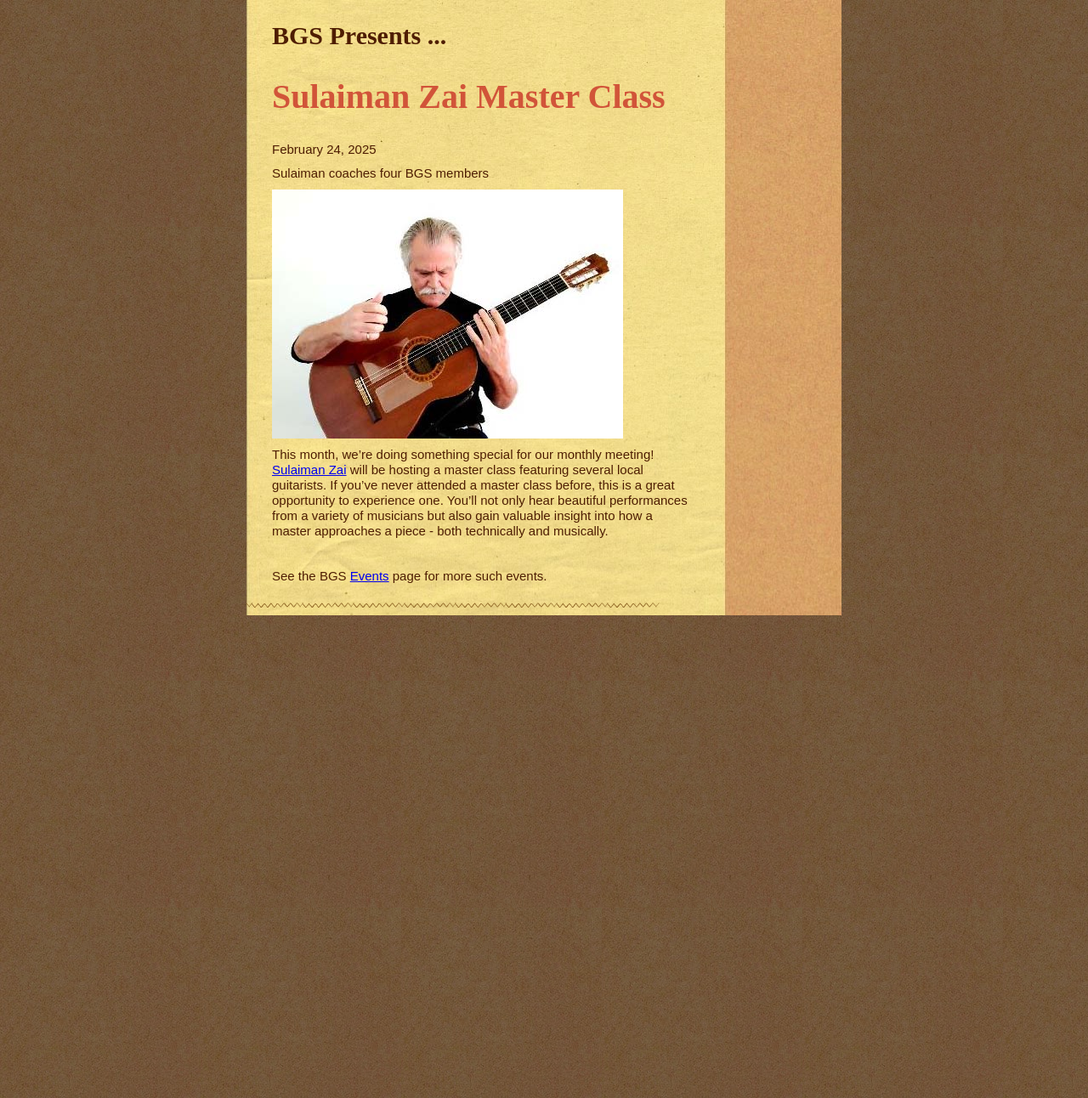
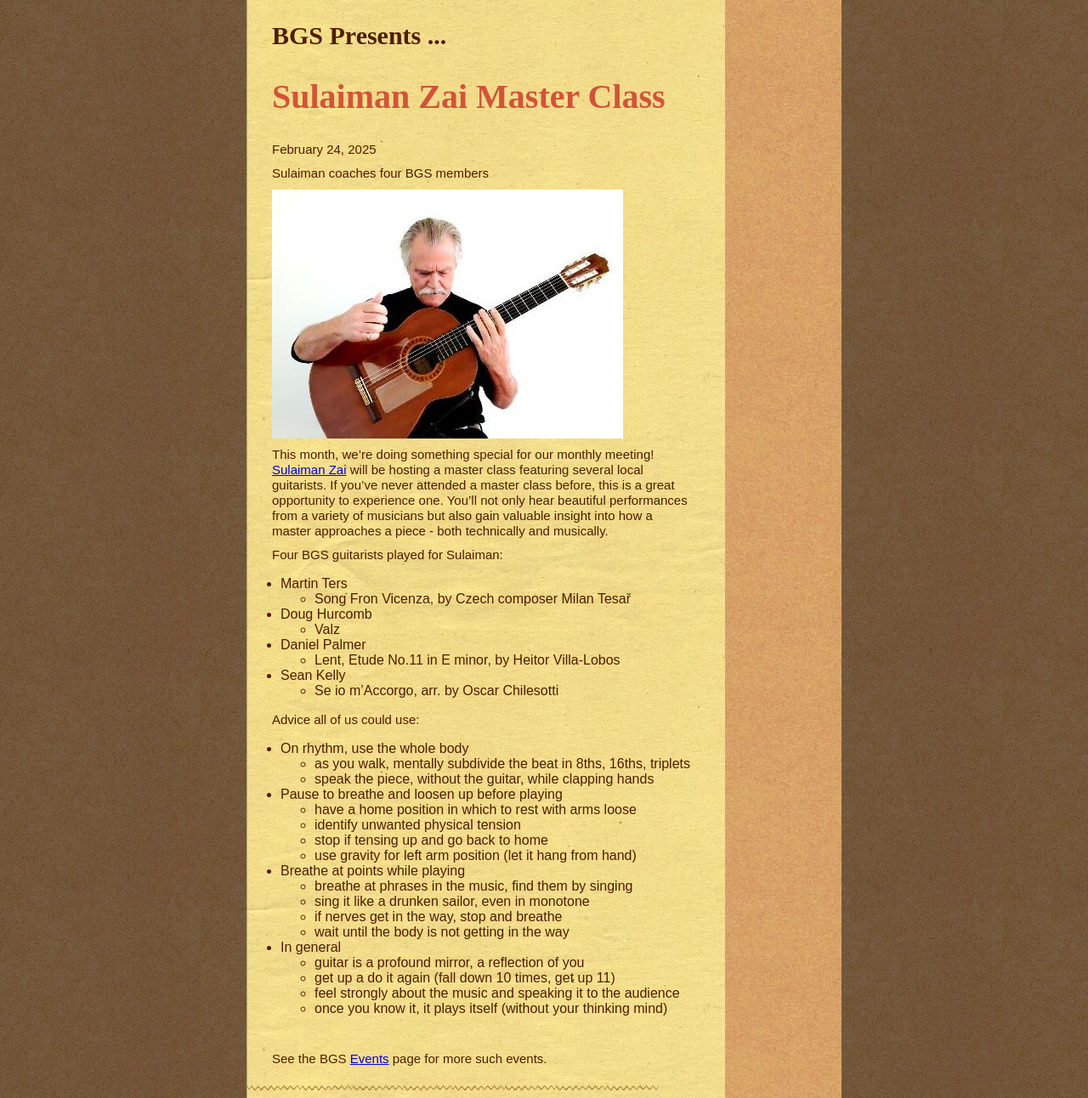
Before and after one commit to boulderguitarsociety/boulderguitarsociety.github.io, a Jekyll site: the page built from _posts/2025-02-24-sulaiman-master-class.md, in a window 1280 px wide. Shown: the whole page at 85% size. Built offline with Jekyll 4.4.1, drawn with Linux system fonts in a browser that asks for light colours.

Commit message:
correct some names, add notes

```diff
--- a/_posts/2025-02-24-sulaiman-master-class.md
+++ b/_posts/2025-02-24-sulaiman-master-class.md
@@ -11,8 +11,8 @@ tags:
 - Palmer, Daniel
 - Doug Hurcomb
 - Hurcomb, Doug
-- John X?
-- X? John
+- Sean Kelly
+- Kelly, Sean
 ---
 ![Sulaiman Zai](/pics/20250224-SulaimanZai.jpg)
 
@@ -22,3 +22,33 @@ If you've never attended a master class before, this is a great opportunity
 to experience one. You'll not only hear beautiful performances from a variety
 of musicians but also gain valuable insight into how a master approaches
 a piece - both technically and musically.
+
+Four BGS guitarists played for Sulaiman:
+* Martin Ters
+   - Song Fron Vicenza, by Czech composer Milan Tesař
+* Doug Hurcomb
+   - Valz
+* Daniel Palmer
+   - Lent, Etude No.11 in E minor, by Heitor Villa-Lobos
+* Sean Kelly
+   - Se io m'Accorgo, arr. by Oscar Chilesotti
+
+Advice all of us could use:
+* On rhythm, use the whole body
+   - as you walk, mentally subdivide the beat in 8ths, 16ths, triplets
+   - speak the piece, without the guitar, while clapping hands
+* Pause to breathe and loosen up before playing
+   - have a home position in which to rest with arms loose
+   - identify unwanted physical tension
+   - stop if tensing up and go back to home
+   - use gravity for left arm position (let it hang from hand)
+* Breathe at points while playing
+   - breathe at phrases in the music, find them by singing
+   - sing it like a drunken sailor, even in monotone
+   - if nerves get in the way, stop and breathe
+   - wait until the body is not getting in the way
+* In general
+   - guitar is a profound mirror, a reflection of you
+   - get up a do it again (fall down 10 times, get up 11)
+   - feel strongly about the music and speaking it to the audience
+   - once you know it, it plays itself (without your thinking mind)
```
Also changed, not shown: _posts/2025-03-31-mark-and-friends.md (+1 -1 lines).
